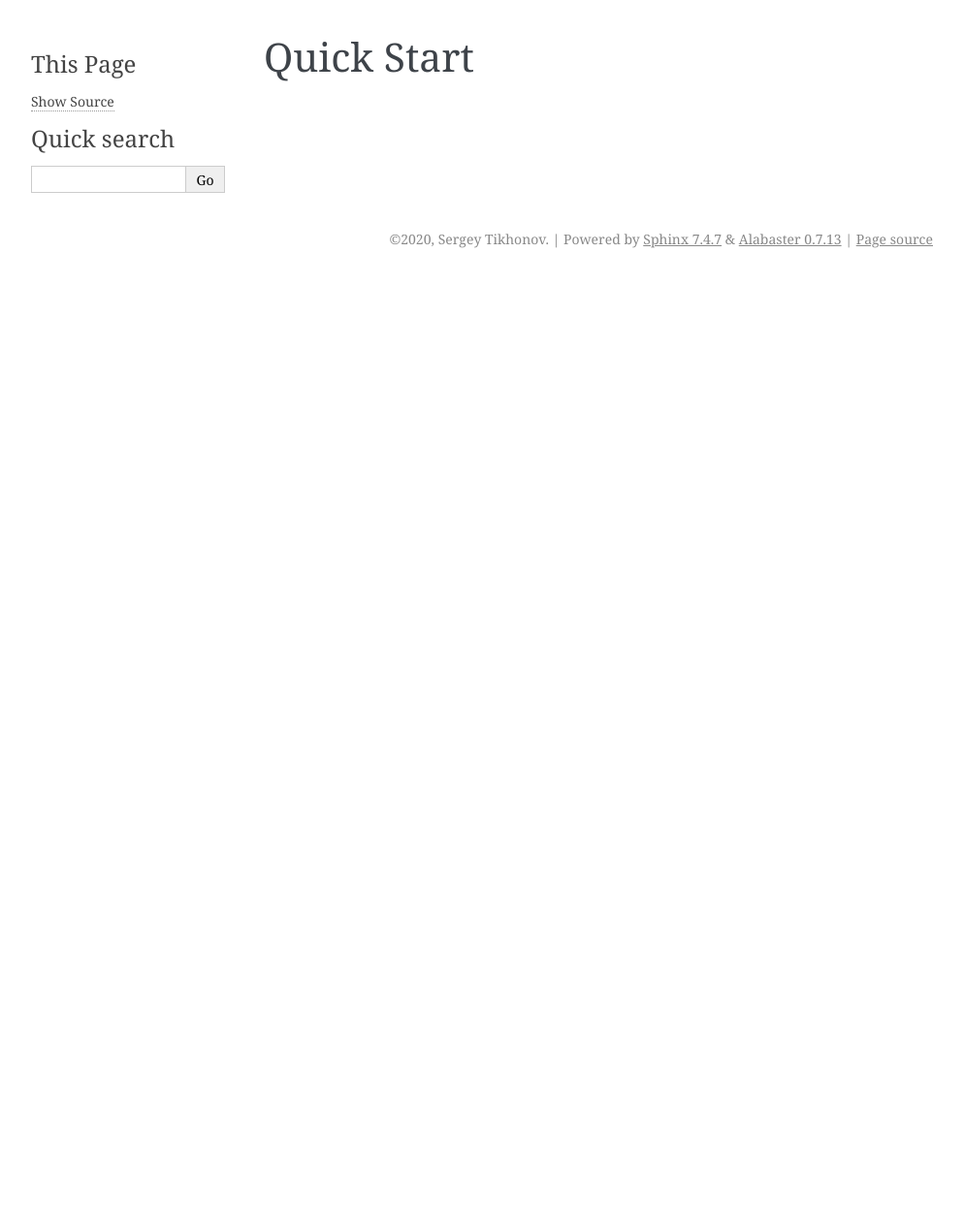
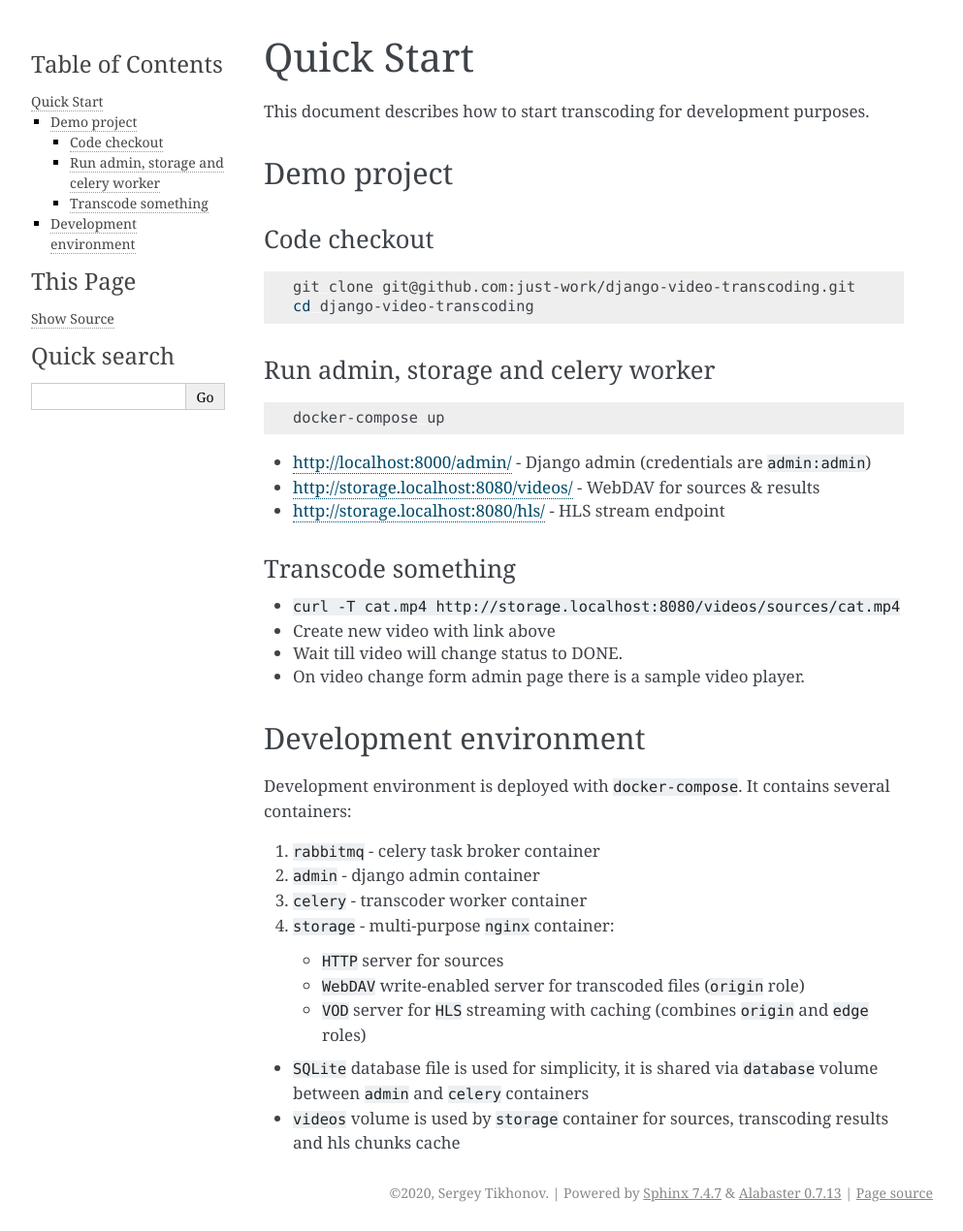
Before and after one commit to just-work/django-video-transcoding, a Sphinx documentation site: the page built from docs/source/quickstart.md, in a window 1280 px wide. Shown: the whole page at 97% size, without its empty margins (148-1141 px from the left). Built offline with Sphinx 7.4.7, drawn with Linux system fonts in a browser that asks for light colours; before the commit the page ends 900 px from its top, so only the background shows below that.

Commit message:
quickstart

````diff
--- a/docs/source/quickstart.md
+++ b/docs/source/quickstart.md
@@ -1,2 +1,49 @@
 Quick Start
 ===========
+
+This document describes how to start transcoding for development purposes.
+
+## Demo project
+
+### Code checkout
+
+```sh
+git clone git@github.com:just-work/django-video-transcoding.git
+cd django-video-transcoding
+```
+
+### Run admin, storage and celery worker
+
+```sh
+docker-compose up
+```
+
+* <http://localhost:8000/admin/> - Django admin (credentials are `admin:admin`)
+* <http://storage.localhost:8080/videos/> - WebDAV for sources & results
+* <http://storage.localhost:8080/hls/> - HLS stream endpoint
+
+### Transcode something
+
+* `curl -T cat.mp4 http://storage.localhost:8080/videos/sources/cat.mp4`
+* Create new video with link above
+* Wait till video will change status to DONE.
+* On video change form admin page there is a sample video player.
+
+## Development environment
+
+Development environment is deployed with `docker-compose`. It contains several
+containers:
+
+1. `rabbitmq` - celery task broker container
+2. `admin` - django admin container
+3. `celery` - transcoder worker container
+4. `storage` - multi-purpose `nginx` container:
+    * `HTTP` server for sources
+    * `WebDAV` write-enabled server for transcoded files (`origin` role)
+    * `VOD` server for `HLS` streaming with caching
+        (combines `origin` and `edge` roles)
+
+* `SQLite` database file is used for simplicity, it is shared via `database`
+    volume between `admin` and `celery` containers
+* `videos` volume is used by `storage` container for sources, transcoding
+    results and hls chunks cache
````
